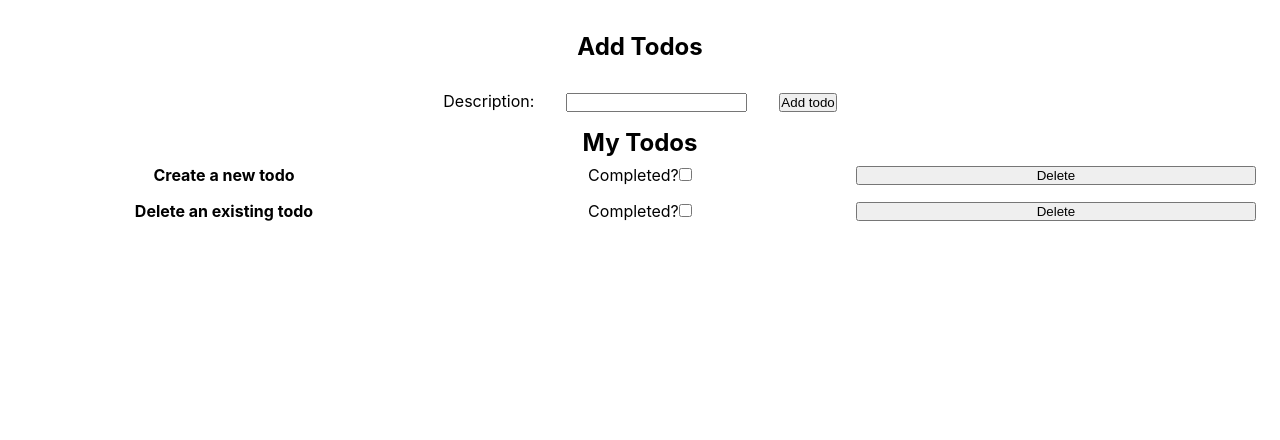
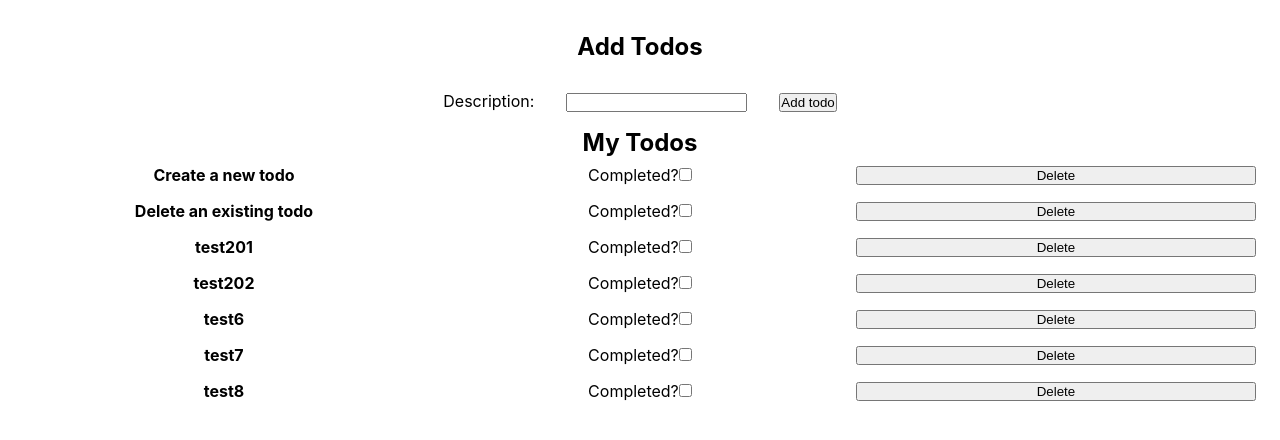
Before and after one commit to collinskchirchir/phase2-scrimba-practice3-side-effect-fetching, a React (Create React App) app: page / in a window 1280 px wide. Shown: the top 440 px of the page. Built offline with nearby package versions, Linux system fonts and the light colour scheme; data requests are answered from the project's data file.

Commit message:
Update Completed - infinite re-render problems

```diff
--- a/data/db.json
+++ b/data/db.json
@@ -9,6 +9,31 @@
       "id": 3,
       "description": "Delete an existing todo",
       "completed": false
+    },
+    {
+      "description": "test201",
+      "completed": false,
+      "id": 4
+    },
+    {
+      "description": "test202",
+      "completed": false,
+      "id": 5
+    },
+    {
+      "description": "test6",
+      "completed": false,
+      "id": 6
+    },
+    {
+      "description": "test7",
+      "completed": false,
+      "id": 7
+    },
+    {
+      "description": "test8",
+      "completed": false,
+      "id": 8
     }
   ]
 }
--- a/src/App.js
+++ b/src/App.js
@@ -24,9 +24,10 @@ function App() {
       setTodos(updatedTodos)
   }
 
-  console.log(todos)
+  // console.log(todos)
 
   function updateTodo(id, completed) {
+      console.log(id, completed)
       const updatedTodos = todos.map(todo => {
           if (todo.id === id) {
               return { ...todo, completed }
@@ -34,11 +35,12 @@ function App() {
              return todo
           }
       })
+      setTodos(updateTodo)
   }
   return (
     <div className="App">
       <NewTodo onAddTodo={addTodo} />
-      <TodoList todos={todos} onDeleteTodo={deleteTodo} />
+      <TodoList todos={todos} onDeleteTodo={deleteTodo} onUpdateTodo={updateTodo}/>
     </div>
   );
 }
--- a/src/components/TodoItem.jsx
+++ b/src/components/TodoItem.jsx
@@ -1,10 +1,24 @@
+// import React from "react"
 import React from "react"
 
 function TodoItem({ todo, onUpdateTodo, onDeleteTodo }) {
     const { description, id, completed } = todo
 
-    function handleCompleted(e) {
+    function handleCompleted(completed) {
         // persist changes on server
+        // prevent infinite re-rerender
+
+          fetch(`http://localhost:3000/todos/${id}`, {
+            method: "PATCH",
+            header: {
+              "Content-Type": "application/json"
+            },
+            body: JSON.stringify({completed: completed})
+
+          })
+            .then(resp => resp.json())
+            .then(data => onUpdateTodo(data.id, data.completed))
+
         // then use onUpdateTodo to update todo in state
     }
 
@@ -14,7 +28,7 @@ function TodoItem({ todo, onUpdateTodo, onDeleteTodo }) {
           method: "DELETE"
         })
         // then use onDeleteTodo to remove todo from state
-        // onDeleteTodo(id)
+        onDeleteTodo(id)
     }
 
     return (
@@ -24,7 +38,7 @@ function TodoItem({ todo, onUpdateTodo, onDeleteTodo }) {
                 Completed?
                 <input
                     type="checkbox"
-                    onChange={handleCompleted}
+                    onChange={e => handleCompleted(e.target.checked)}
                     checked={completed}
                 />
             </label>
--- a/src/components/TodoList.jsx
+++ b/src/components/TodoList.jsx
@@ -1,14 +1,14 @@
 import React from "react";
 import TodoItem from "./TodoItem"
 
-function TodoList({ todos }) {
+function TodoList({ todos, onDeleteToDo, onUpdateTodo}) {
 
   return (
     <div>
       <h2>My Todos</h2>
       <ul>
         {todos.map((todo) => (
-          <TodoItem key={todo.id} todo={todo} />
+          <TodoItem key={todo.id} todo={todo} onDeleteTodo={onDeleteToDo} onUpdateTodo={onUpdateTodo}/>
         ))}
       </ul>
     </div>
```
